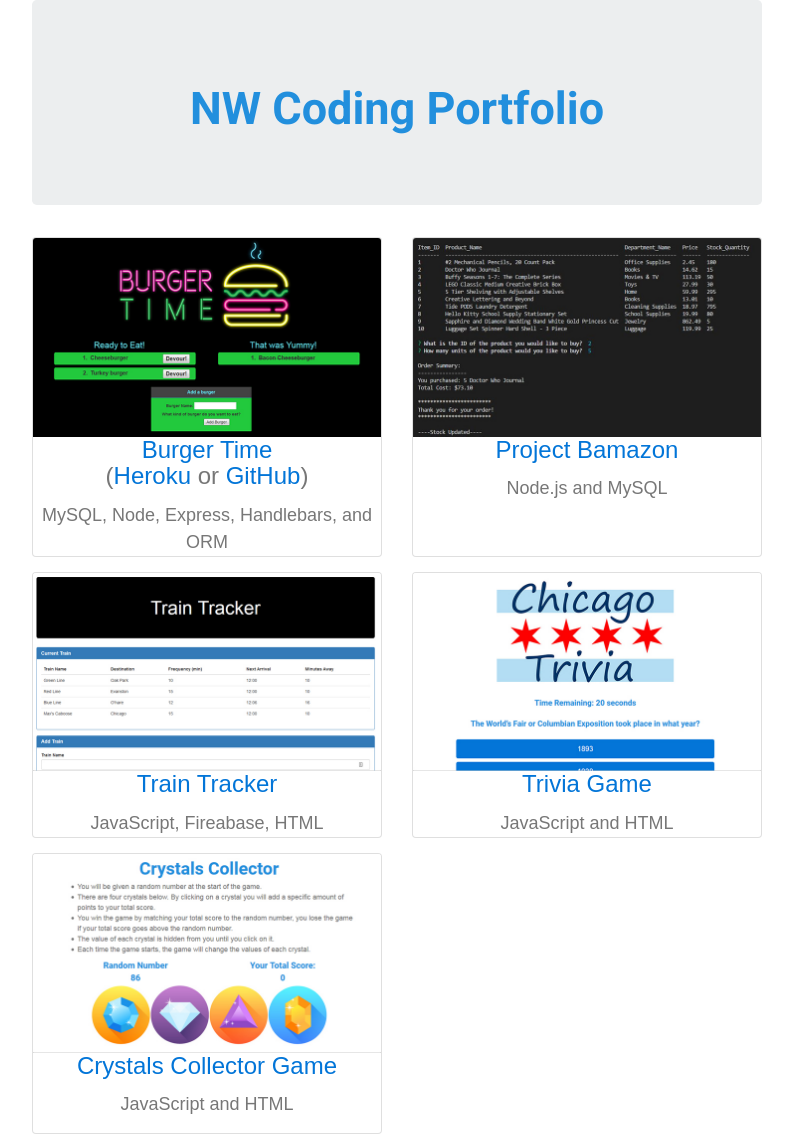
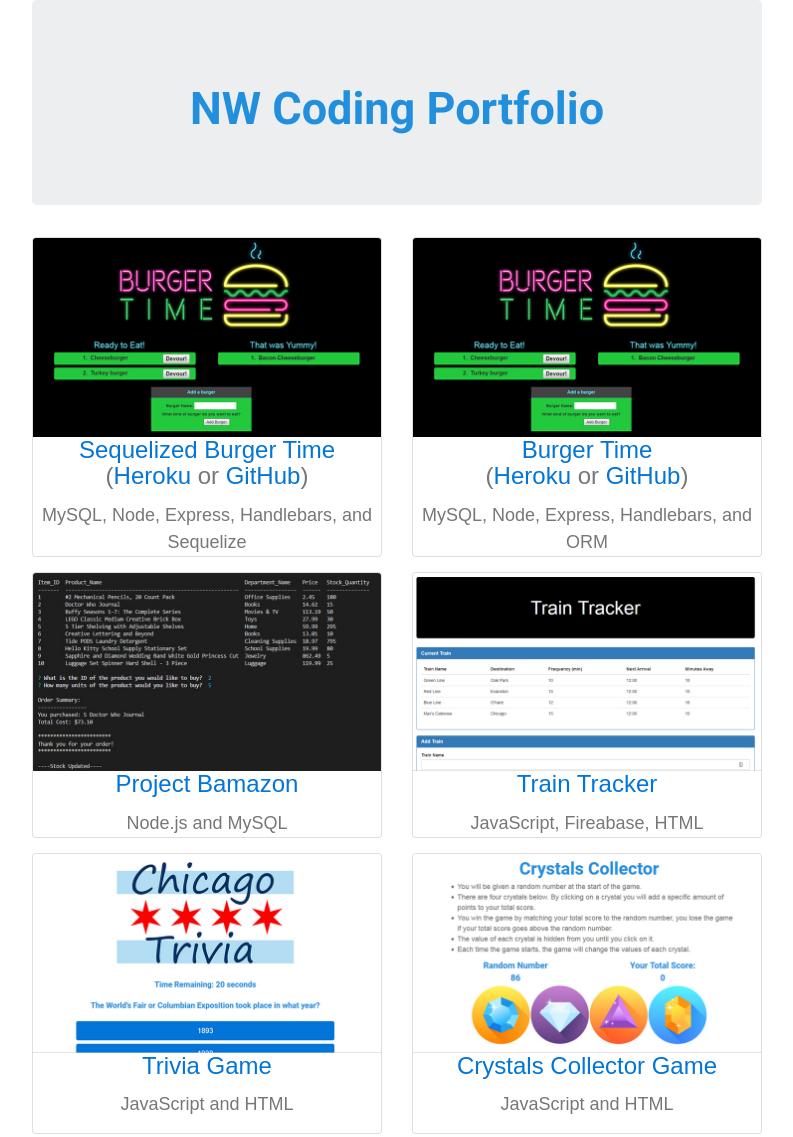
Before and after one commit to jenjenw23/jenjenw23.github.io, a plain HTML site: page index.html in a window 1280 px wide. Shown: the whole page, without its empty margins (243-1036 px from the left). Drawn offline with nearby package versions, Linux system fonts and the light colour scheme; files that its build step writes are made by us from their sources; a script that the page names is missing.

Commit message:
added sequelizedBurger app

```diff
--- a/index.html
+++ b/index.html
@@ -26,15 +26,32 @@
             <div class="row">
              <div class="col-sm-6 portfolio-item">
           <div class="card h-100">
+            <a href="https://obscure-chamber-50709.herokuapp.com/" target="_blank"><img class="card-img-top" src="assets/images/burger-time.jpg" alt=""></a>
+            <div class="card-body">
+              <h4 class="card-title"><a href="https://obscure-chamber-50709.herokuapp.com/" target="_blank">Sequelized Burger Time</a> <br>
+              (<a href="https://obscure-chamber-50709.herokuapp.com/" target="_blank">Heroku</a> or <a href="https://github.com/jenjenw23/Burger-App" target="_blank">GitHub</a>) </h4>
+              <p class="card-text">MySQL, Node, Express, Handlebars, and Sequelize</p>
+            </div>
+          </div>
+        </div>
+         <div class="col-sm-6 portfolio-item">
+          <div class="card h-100">
             <a href="https://nameless-temple-27391.herokuapp.com/" target="_blank"><img class="card-img-top" src="assets/images/burger-time.jpg" alt=""></a>
             <div class="card-body">
               <h4 class="card-title"><a href="https://nameless-temple-27391.herokuapp.com/" target="_blank">Burger Time</a> <br>
-              (<a href="https://nameless-temple-27391.herokuapp.com/" target="_blank">Heroku</a> or <a href="https://github.com/jenjenw23/Burger-App" target="_blank">GitHub</a>) </h4>
+              (<a href="https://nameless-temple-27391.herokuapp.com/" target="_blank">Heroku</a> or <a href="https://github.com/jenjenw23/sequelizedBurger" target="_blank">GitHub</a>) </h4>
               <p class="card-text">MySQL, Node, Express, Handlebars, and ORM</p>
             </div>
           </div>
         </div>
-              <div class="col-sm-6 portfolio-item">
+
+      </div>
+      <!-- /.row -->
+    </div>
+  </div>
+
+              <div class="row" style="margin-top:15px;">
+              <div class="col-sm-6 portfolio-item text-center">
           <div class="card h-100">
             <a href="https://github.com/jenjenw23/Bamazon" target="_blank"><img class="card-img-top" src="assets/images/bamazon.jpg" alt=""></a>
             <div class="card-body">
@@ -46,11 +63,6 @@
           </div>
         </div>
 
-      </div>
-      <!-- /.row -->
-    </div>
-  </div>
-              <div class="row" style="margin-top:15px;">
                    <div class="col-sm-6 portfolio-item text-center">
           <div class="card h-100">
             <a href="https://jenjenw23.github.io/TrainApp/"><img class="card-img-top" src="assets/images/train-tracker.jpg" alt=""></a>
@@ -63,7 +75,7 @@
           </div>
         </div>
               <div class="col-sm-6 portfolio-item text-center">
-          <div class="card h-100">
+          <div style="margin-top:15px;" class="card h-100">
             <a href="https://jenjenw23.github.io/TriviaGame/" target="_blank"><img class="card-img-top" src="assets/images/chicago-trivia.jpg" alt=""></a>
             <div class="card-body">
               <h4 class="card-title">
```
